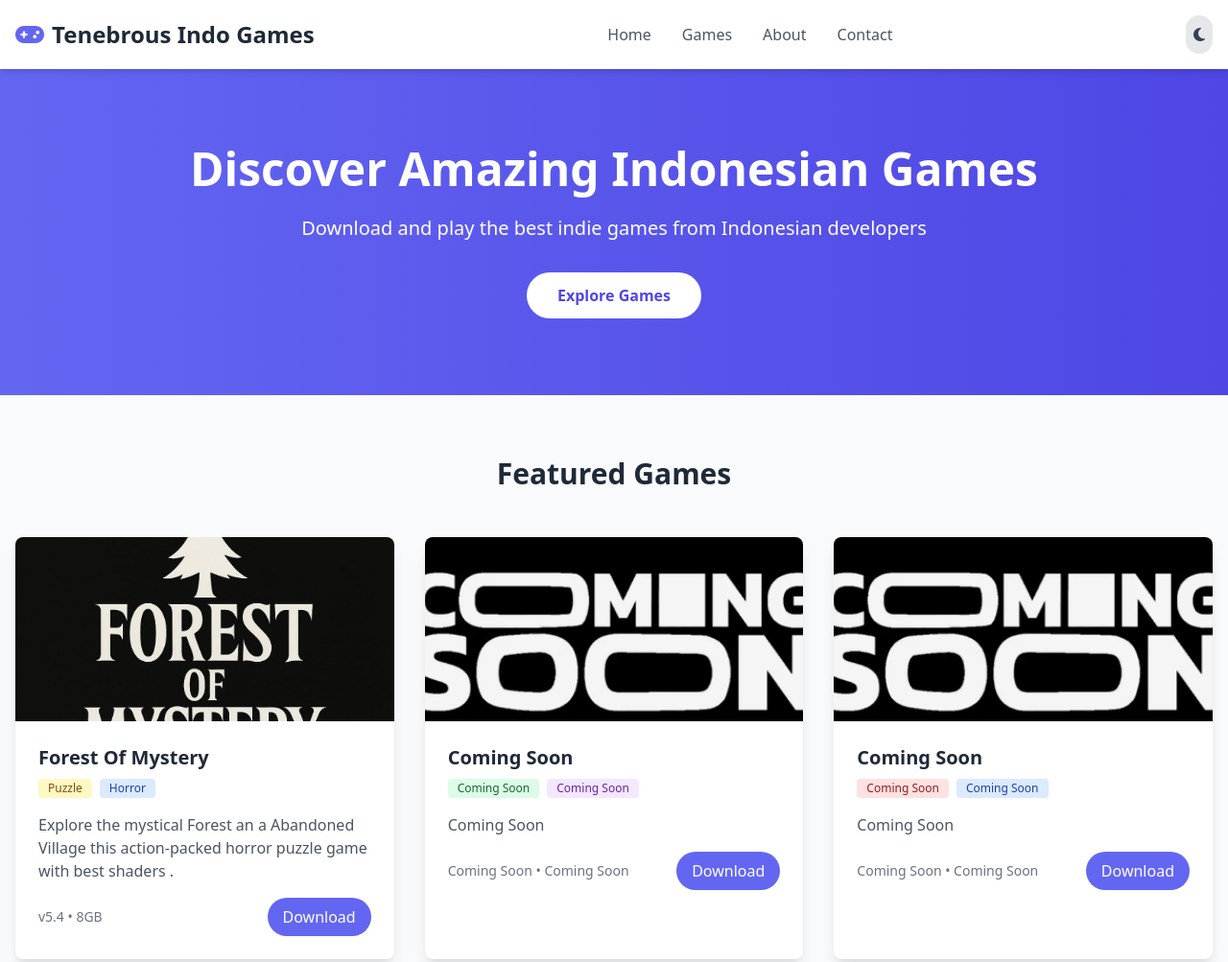
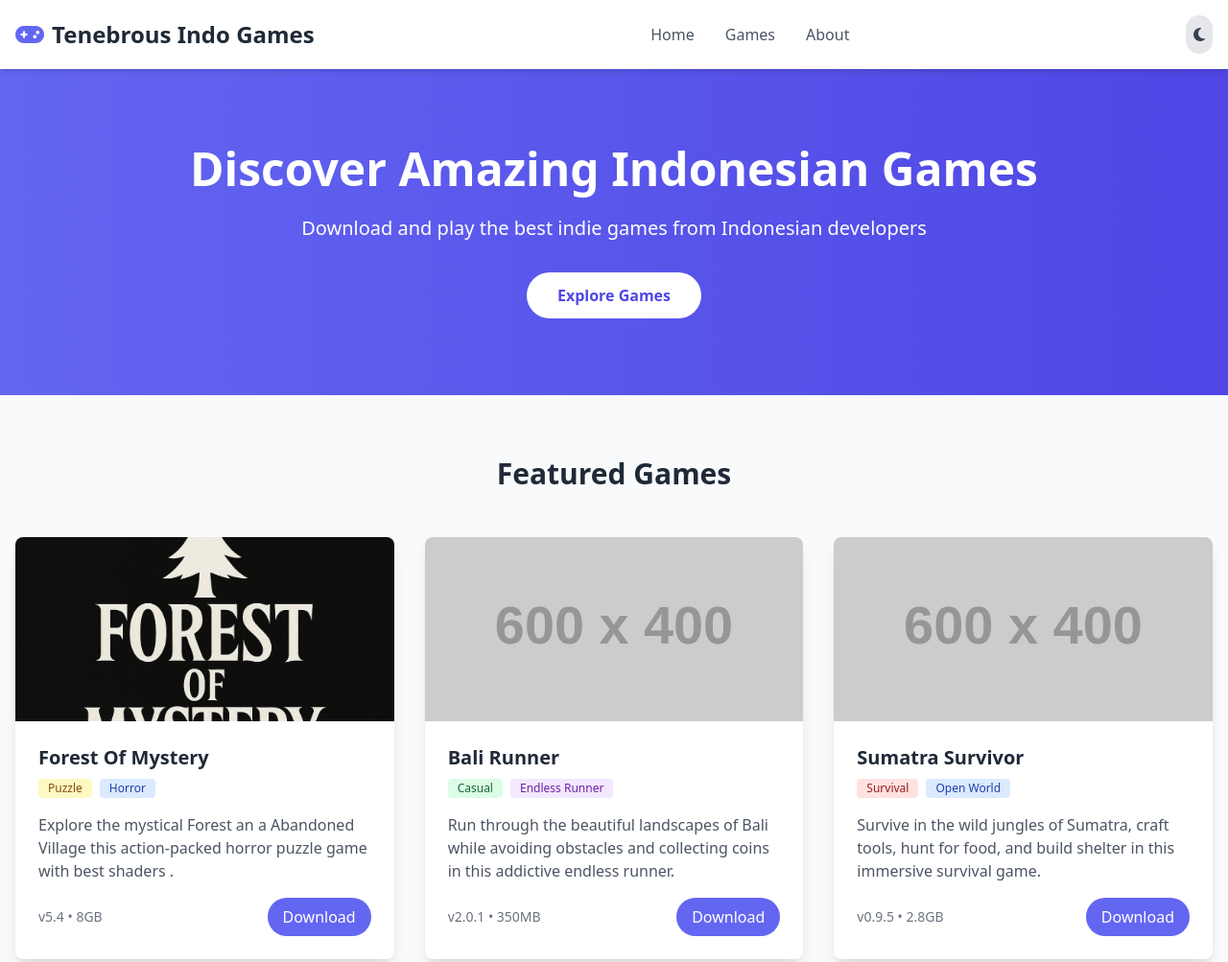
Before and after one commit to unkownBrown/TenebrousIndDev, a plain HTML site: page index.html in a window 1280 px wide. Shown: the top 1003 px of the page at 96% size. Drawn offline with nearby package versions, Linux system fonts and the light colour scheme; placeholder pictures from the web are drawn by us.

Commit message:
Update index.html

```diff
--- a/index.html
+++ b/index.html
@@ -53,7 +53,6 @@
                 <a href="#" class="text-gray-600 dark:text-gray-300 hover:text-primary-light dark:hover:text-primary-dark font-medium">Home</a>
                 <a href="#games" class="text-gray-600 dark:text-gray-300 hover:text-primary-light dark:hover:text-primary-dark font-medium">Games</a>
                 <a href="#about" class="text-gray-600 dark:text-gray-300 hover:text-primary-light dark:hover:text-primary-dark font-medium">About</a>
-                <a href="#contact" class="text-gray-600 dark:text-gray-300 hover:text-primary-light dark:hover:text-primary-dark font-medium">Contact</a>
             </nav>
             <div class="flex items-center space-x-4">
                 <button id="theme-toggle" class="p-2 rounded-full bg-gray-200 dark:bg-gray-700 text-gray-700 dark:text-gray-200">
@@ -71,7 +70,6 @@
             <a href="#" class="block py-2 text-gray-600 dark:text-gray-300 hover:text-primary-light dark:hover:text-primary-dark">Home</a>
             <a href="#games" class="block py-2 text-gray-600 dark:text-gray-300 hover:text-primary-light dark:hover:text-primary-dark">Games</a>
             <a href="#about" class="block py-2 text-gray-600 dark:text-gray-300 hover:text-primary-light dark:hover:text-primary-dark">About</a>
-            <a href="#contact" class="block py-2 text-gray-600 dark:text-gray-300 hover:text-primary-light dark:hover:text-primary-dark">Contact</a>
         </div>
     </header>
 
@@ -104,7 +102,7 @@
                         <p class="text-gray-600 dark:text-gray-300 mb-4">Explore the mystical Forest an a Abandoned Village this action-packed horror puzzle game with best shaders .</p>
                         <div class="flex justify-between items-center">
                             <span class="text-sm text-gray-500 dark:text-gray-400">v5.4 • 8GB</span>
-                            <a href="https://drive.google.com/file/d/1MUDKP0Fc7wdv05FqVoTHOJ1DG3w11S4A/view?usp=drive_link" class="download-btn bg-primary-light dark:bg-primary-dark text-white py-2 px-4 rounded-full font-medium text-center">
+                            <a href="https://drive.google.com/your-download-link-1" class="download-btn bg-primary-light dark:bg-primary-dark text-white py-2 px-4 rounded-full font-medium text-center">
                                 Download
                             </a>
                         </div>
@@ -114,17 +112,17 @@
                 <!-- Game 2 -->
                 <div class="game-card bg-white dark:bg-dark-800 rounded-lg overflow-hidden shadow-lg">
                     <div class="overflow-hidden">
-                        <img src="Soon.png" alt="Game Cover" class="game-image w-full h-48 object-cover">
+                        <img src="https://via.placeholder.com/600x400?text=Game+2" alt="Game Cover" class="game-image w-full h-48 object-cover">
                     </div>
                     <div class="p-6">
-                        <h3 class="text-xl font-bold mb-2 text-gray-800 dark:text-white">Coming Soon</h3>
+                        <h3 class="text-xl font-bold mb-2 text-gray-800 dark:text-white">Bali Runner</h3>
                         <div class="flex items-center mb-4">
-                            <span class="bg-green-100 text-green-800 text-xs font-medium px-2.5 py-0.5 rounded dark:bg-green-900 dark:text-green-300">Coming Soon</span>
-                            <span class="bg-purple-100 text-purple-800 text-xs font-medium px-2.5 py-0.5 rounded dark:bg-purple-900 dark:text-purple-300 ml-2">Coming Soon</span>
+                            <span class="bg-green-100 text-green-800 text-xs font-medium px-2.5 py-0.5 rounded dark:bg-green-900 dark:text-green-300">Casual</span>
+                            <span class="bg-purple-100 text-purple-800 text-xs font-medium px-2.5 py-0.5 rounded dark:bg-purple-900 dark:text-purple-300 ml-2">Endless Runner</span>
                         </div>
-                        <p class="text-gray-600 dark:text-gray-300 mb-4">Coming Soon</p>
+                        <p class="text-gray-600 dark:text-gray-300 mb-4">Run through the beautiful landscapes of Bali while avoiding obstacles and collecting coins in this addictive endless runner.</p>
                         <div class="flex justify-between items-center">
-                            <span class="text-sm text-gray-500 dark:text-gray-400">Coming Soon • Coming Soon</span>
+                            <span class="text-sm text-gray-500 dark:text-gray-400">v2.0.1 • 350MB</span>
                             <a href="https://drive.google.com/your-download-link-2" class="download-btn bg-primary-light dark:bg-primary-dark text-white py-2 px-4 rounded-full font-medium text-center">
                                 Download
                             </a>
@@ -135,17 +133,17 @@
                 <!-- Game 3 -->
                 <div class="game-card bg-white dark:bg-dark-800 rounded-lg overflow-hidden shadow-lg">
                     <div class="overflow-hidden">
-                        <img src="Soon.png" alt="Game Cover" class="game-image w-full h-48 object-cover">
+                        <img src="https://via.placeholder.com/600x400?text=Game+3" alt="Game Cover" class="game-image w-full h-48 object-cover">
                     </div>
                     <div class="p-6">
-                        <h3 class="text-xl font-bold mb-2 text-gray-800 dark:text-white">Coming Soon</h3>
+                        <h3 class="text-xl font-bold mb-2 text-gray-800 dark:text-white">Sumatra Survivor</h3>
                         <div class="flex items-center mb-4">
-                            <span class="bg-red-100 text-red-800 text-xs font-medium px-2.5 py-0.5 rounded dark:bg-red-900 dark:text-red-300">Coming Soon</span>
-                            <span class="bg-blue-100 text-blue-800 text-xs font-medium px-2.5 py-0.5 rounded dark:bg-blue-900 dark:text-blue-300 ml-2">Coming Soon</span>
+                            <span class="bg-red-100 text-red-800 text-xs font-medium px-2.5 py-0.5 rounded dark:bg-red-900 dark:text-red-300">Survival</span>
+                            <span class="bg-blue-100 text-blue-800 text-xs font-medium px-2.5 py-0.5 rounded dark:bg-blue-900 dark:text-blue-300 ml-2">Open World</span>
                         </div>
-                        <p class="text-gray-600 dark:text-gray-300 mb-4">Coming Soon</p>
+                        <p class="text-gray-600 dark:text-gray-300 mb-4">Survive in the wild jungles of Sumatra, craft tools, hunt for food, and build shelter in this immersive survival game.</p>
                         <div class="flex justify-between items-center">
-                            <span class="text-sm text-gray-500 dark:text-gray-400">Coming Soon • Coming Soon</span>
+                            <span class="text-sm text-gray-500 dark:text-gray-400">v0.9.5 • 2.8GB</span>
                             <a href="https://drive.google.com/your-download-link-3" class="download-btn bg-primary-light dark:bg-primary-dark text-white py-2 px-4 rounded-full font-medium text-center">
                                 Download
                             </a>
@@ -215,7 +213,6 @@
                         <li><a href="#" class="text-gray-600 dark:text-gray-300 hover:text-primary-light dark:hover:text-primary-dark">Home</a></li>
                         <li><a href="#games" class="text-gray-600 dark:text-gray-300 hover:text-primary-light dark:hover:text-primary-dark">Games</a></li>
                         <li><a href="#about" class="text-gray-600 dark:text-gray-300 hover:text-primary-light dark:hover:text-primary-dark">About</a></li>
-                        <li><a href="#contact" class="text-gray-600 dark:text-gray-300 hover:text-primary-light dark:hover:text-primary-dark">Contact</a></li>
                     </ul>
                 </div>
                 <div>
@@ -229,8 +226,8 @@
                 <div>
                     <h3 class="text-lg font-bold mb-4 text-gray-800 dark:text-white">Connect With Us</h3>
                     <div class="flex space-x-4">
-                        <a href="https://www.instagram.com/tenebrousnexus.dev?igsh=MWFucjljd2lwOTA3cw==" class="text-gray-600 dark:text-gray-300 hover:text-primary-light dark:hover:text-primary-dark text-xl"><i class="fab fa-instagram"></i></a>
-                        <a href="https://www.tiktok.com/@tenebrous.nexus.gamedev?_t=ZS-8wClLkYLR92&_r=1" class="text-gray-600 dark:text-gray-300 hover:text-primary-light dark:hover:text-primary-dark text-xl"><i class="fab fa-tiktok"></i></a>
+                        <a href="https://instagram.com/yourusername" class="text-gray-600 dark:text-gray-300 hover:text-primary-light dark:hover:text-primary-dark text-xl"><i class="fab fa-instagram"></i></a>
+                        <a href="https://tiktok.com/@yourusername" class="text-gray-600 dark:text-gray-300 hover:text-primary-light dark:hover:text-primary-dark text-xl"><i class="fab fa-tiktok"></i></a>
                     </div>
                 </div>
             </div>
@@ -265,27 +262,6 @@
             mobileMenu.classList.toggle('hidden');
         });
 
-        // Contact form submission
-        const contactForm = document.getElementById('contact-form');
-
-        contactForm.addEventListener('submit', (e) => {
-            e.preventDefault();
-
-            const name = document.getElementById('name').value;
-            const email = document.getElementById('email').value;
-            const subject = document.getElementById('subject').value;
-            const message = document.getElementById('message').value;
-
-            // In a real app, you would send this data to your server
-            console.log('Form submitted:', { name, email, subject, message });
-
-            // Show success message
-            alert('Message sent successfully!');
-
-            // Reset form
-            contactForm.reset();
-        });
-
         // Smooth scrolling for anchor links
         document.querySelectorAll('a[href^="#"]').forEach(anchor => {
             anchor.addEventListener('click', function (e) {
```
